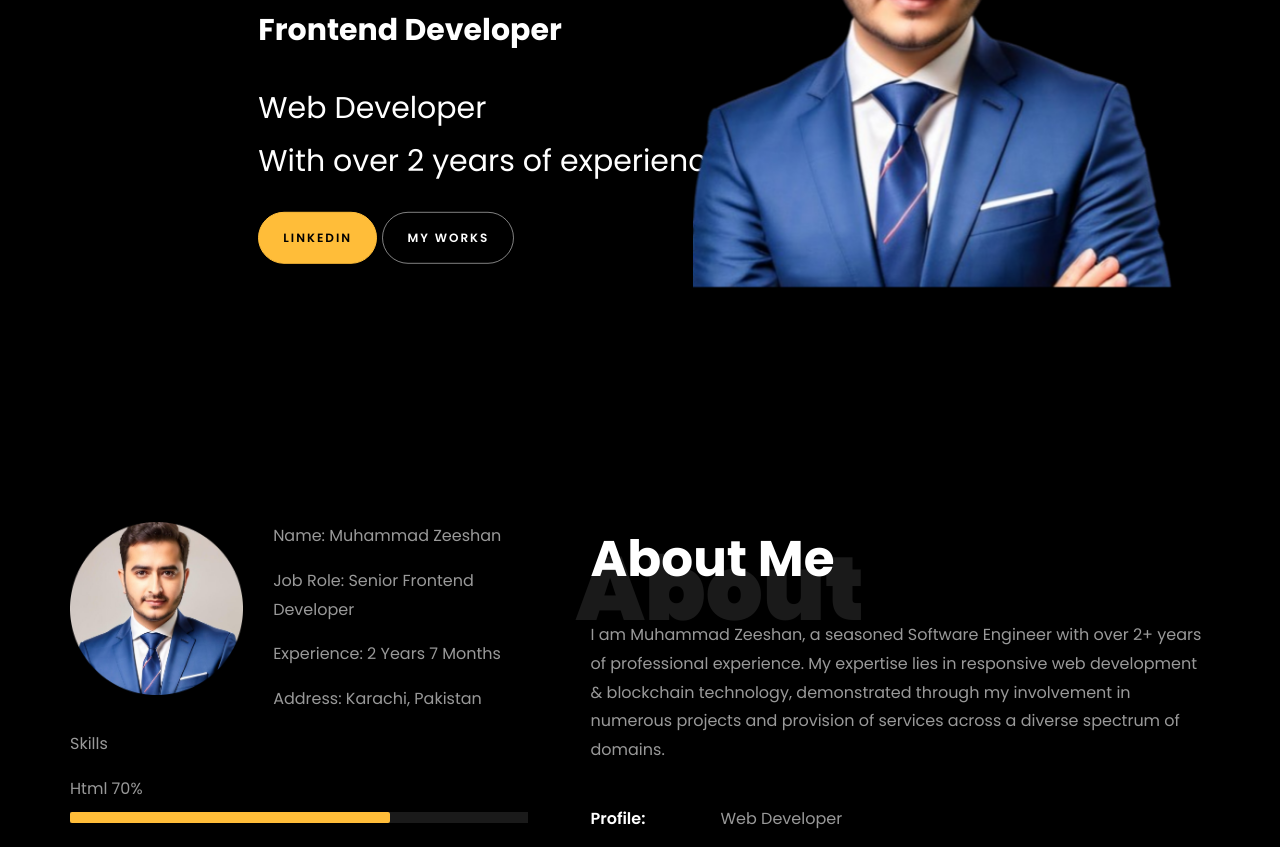
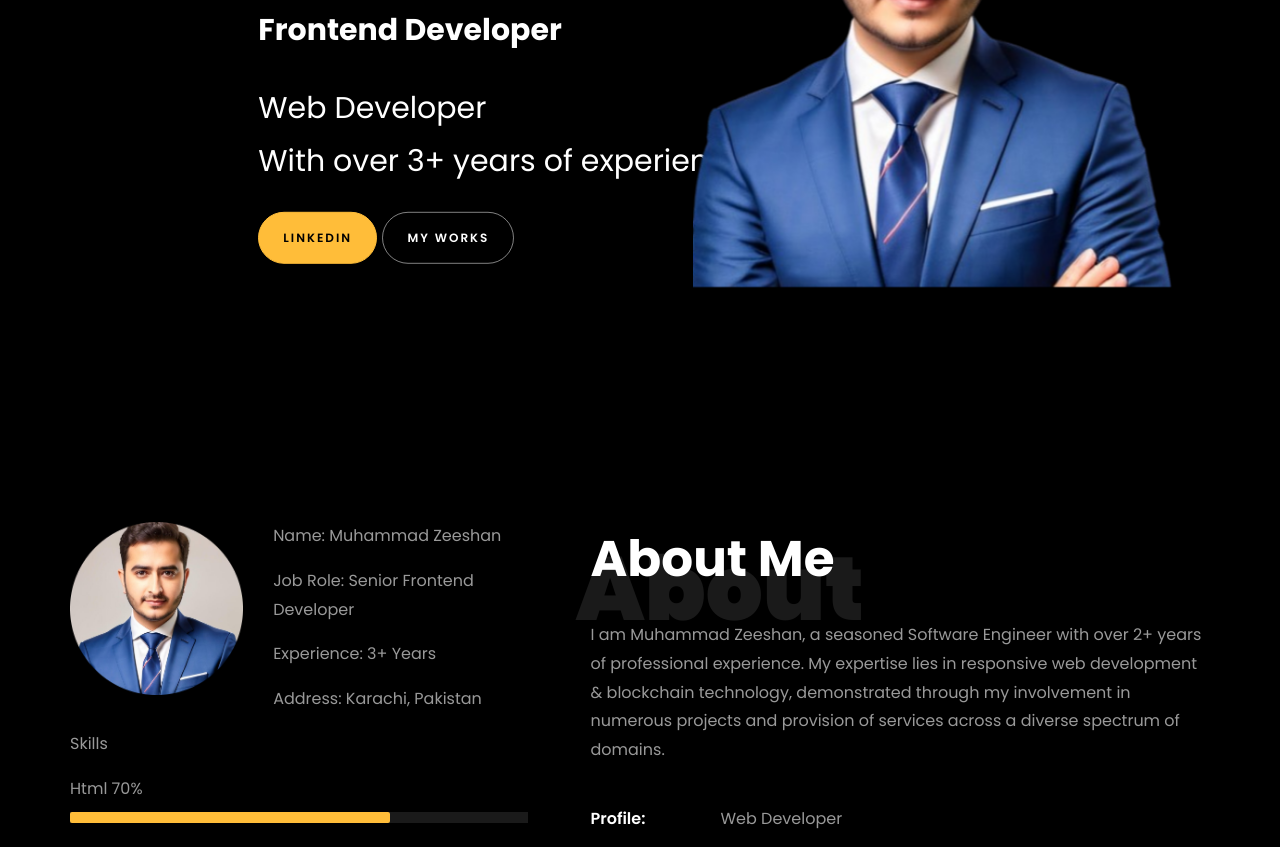
Before and after one commit to MuhammadZeshanLatif/Resume, a plain HTML site: page index.html in a window 1280 px wide. Shown: the part 340-1187 px from the top of the page. Drawn offline with Linux system fonts and the light colour scheme; animation ran at ten frames a second; files whose address does not match are found by name.

Commit message:
Update index.html

```diff
--- a/index.html
+++ b/index.html
@@ -195,7 +195,7 @@
 									<br>
 									<h2>Web Developer</h2>
 
-									<h2 class="d-flex" style="margin-bottom: 0">With over 2 years of experience</h2>
+									<h2 class="d-flex" style="margin-bottom: 0">With over 3+ years of experience</h2>
 									<br>
 									<p><a href="https://www.linkedin.com/in/muhammad-zeeshan-latif%F0%9F%8C%9F-1317b2255/"
 											target="_blank" class="btn btn-primary py-3 px-4">Linkedin</a>
@@ -240,7 +240,7 @@
 											<p><span class="title-s">Name: </span> <span>Muhammad Zeeshan</span></p>
 											<p><span class="title-s">Job Role: </span> <span>Senior Frontend
 													Developer</span></p>
-											<p><span class="title-s">Experience: </span> <span>2 Years 7 Months</span>
+											<p><span class="title-s">Experience: </span> <span>3+ Years</span>
 											</p>
 											<p><span class="title-s">Address: </span> <span>Karachi, Pakistan</span></p>
 										</div>
```
